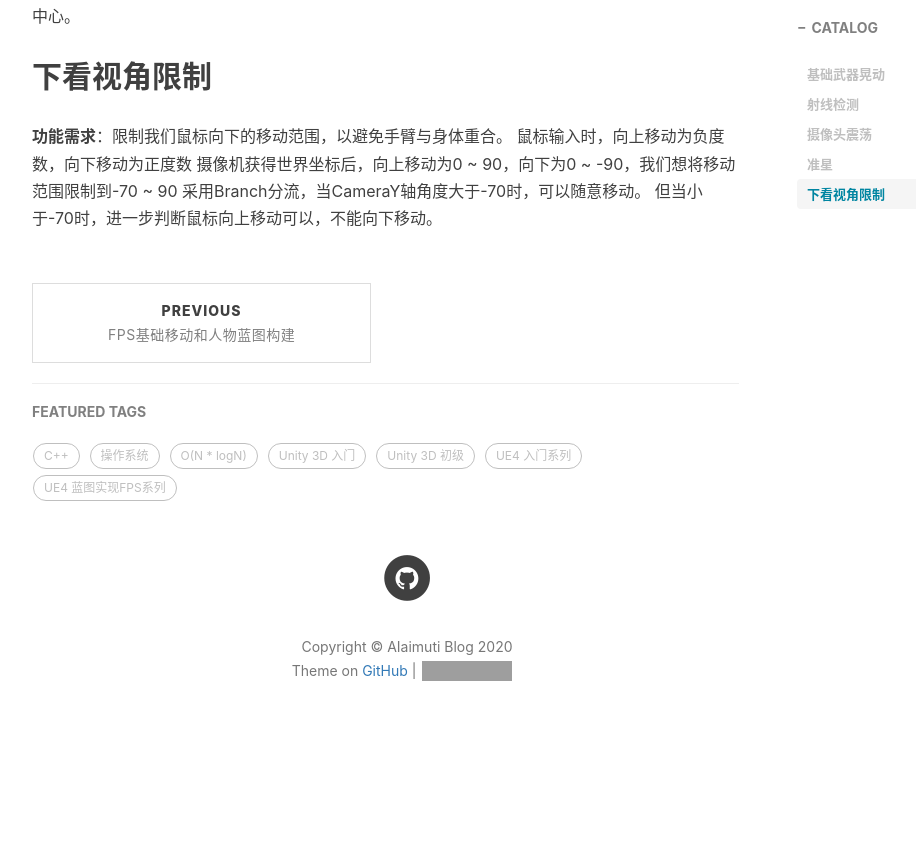
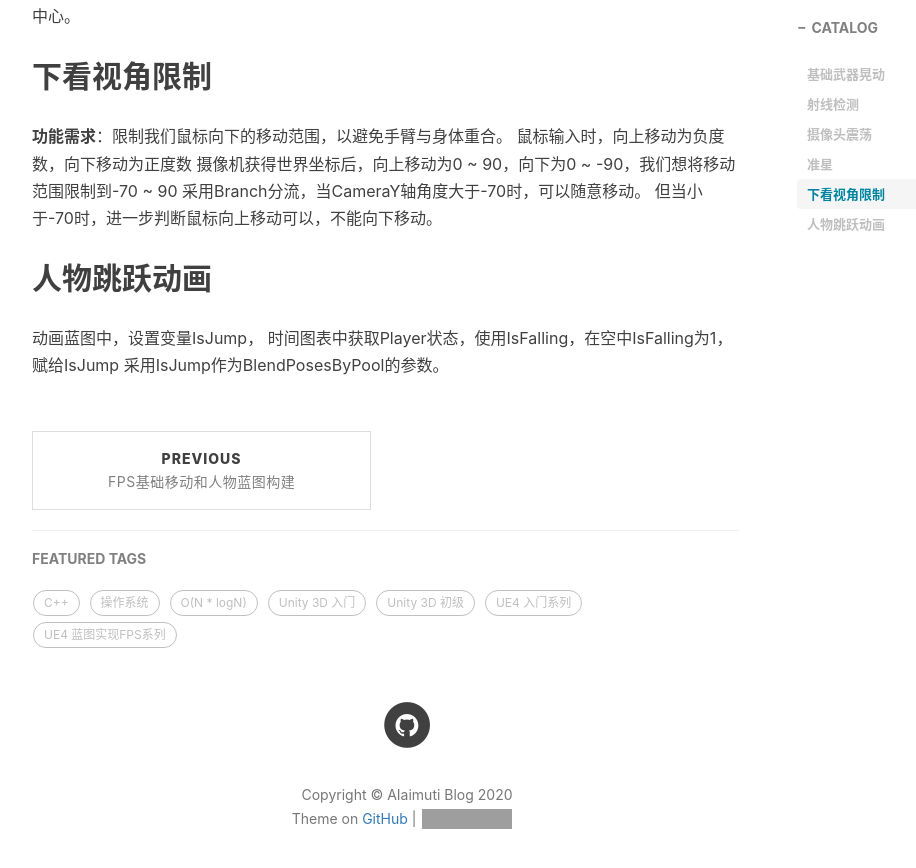
Before and after one commit to AIaimuti/aiaimuti.github.io, a Jekyll site: the page built from _posts/2020-4-16-Weapon.md, in a window 1280 px wide and 900 px high, scrolled down 1741 px. Shown: the top 868 px of the window, without its empty margins (233-1149 px from the left). Built offline with Jekyll 4.4.1, drawn with Linux system fonts in a browser that asks for light colours; nearby versions of some CDN libraries; comment, search, counter and statistics services are not loaded; before the commit the page ends 2516 px from its top, so only the background shows below that; grey boxes are pictures that could not be loaded.

Commit message:
Update 2020-4-16-Weapon.md

```diff
--- a/_posts/2020-4-16-Weapon.md
+++ b/_posts/2020-4-16-Weapon.md
@@ -68,3 +68,8 @@ Broder拖入中间，将Anchors锚点设置为中间Position X和Position Y设
 摄像机获得世界坐标后，向上移动为0 ~ 90，向下为0 ~ -90，我们想将移动范围限制到-70 ~ 90
 采用Branch分流，当CameraY轴角度大于-70时，可以随意移动。
 但当小于-70时，进一步判断鼠标向上移动可以，不能向下移动。
+
+## 人物跳跃动画
+动画蓝图中，设置变量IsJump，
+时间图表中获取Player状态，使用IsFalling，在空中IsFalling为1，赋给IsJump
+采用IsJump作为BlendPosesByPool的参数。
```
